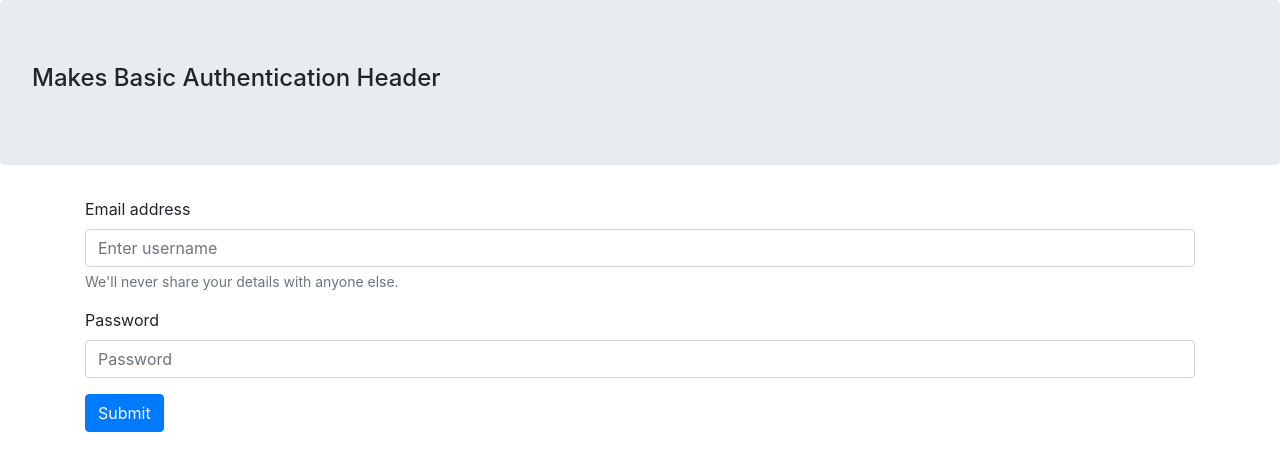
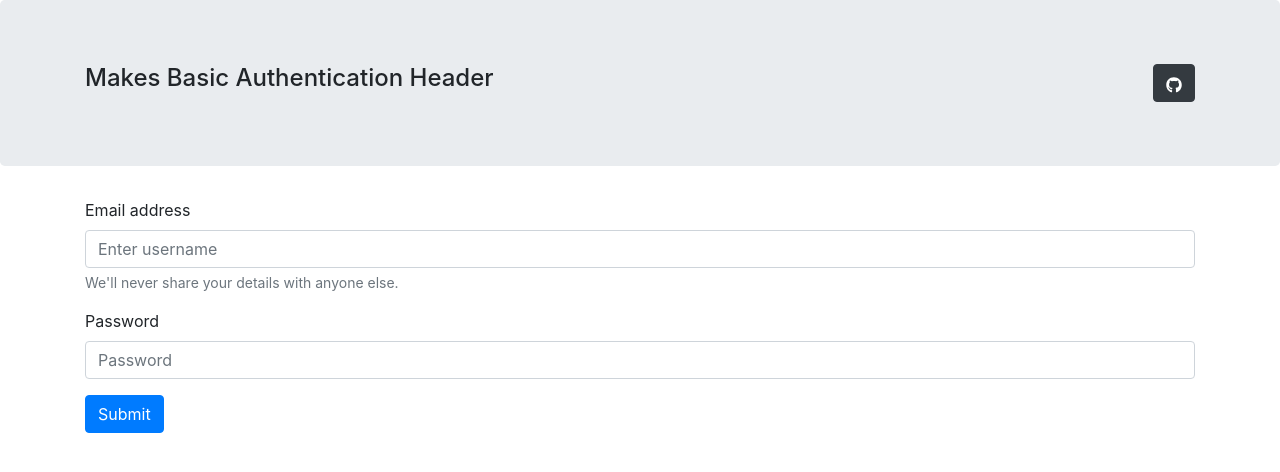
Before and after one commit to kamrul1/basic-password-to-base64, a React (Create React App) app: page / in a window 1280 px wide. Shown: the top 472 px of the page. Built offline with nearby package versions, Linux system fonts and the light colour scheme.

Commit message:
github link

```diff
--- a/package.json
+++ b/package.json
@@ -11,6 +11,7 @@
     "react": "^17.0.2",
     "react-bootstrap": "^1.5.2",
     "react-dom": "^17.0.2",
+    "react-icons": "^4.2.0",
     "react-scripts": "4.0.3",
     "utf8": "^3.0.0",
     "web-vitals": "^1.1.1"
--- a/src/App.js
+++ b/src/App.js
@@ -1,5 +1,7 @@
+
 import { useState } from "react";
-import { Alert, Jumbotron } from "react-bootstrap";
+import { Alert, Jumbotron, Button, Container } from "react-bootstrap";
+import { FaGithub } from "react-icons/fa";
 const { default: RequestForm } = require("./components/RequestForm");
 
 
@@ -7,24 +9,33 @@ function App() {
 
   const [response, setResponse] = useState('');
 
-  const updateUI = (text)=>{
+  const updateUI = (text) => {
     setResponse(text);
   }
+
+  const rightCSS = {
+    display: 'flex', justifyContent: 'space-between'
+  };
+
 
   return (
     <div className="App">
       <>
         <Jumbotron>
+        <Container style={rightCSS}>
             <h4> Makes Basic Authentication Header</h4>
+            <a href="https://github.com/kamrul1/basic-password-to-base64" target="_blank" rel="noreferrer"><Button variant="dark"><FaGithub/></Button></a>
+        </Container>
           {
-          response!=='' && (
+            response !== '' && (
               <Alert variant="success">
                 {response}
               </Alert>
             )
           }
         </Jumbotron>
-      <RequestForm encodedValue={updateUI}/>
+        <RequestForm encodedValue={updateUI} />
+
       </>
     </div>
   );
```
Also changed, not shown: 1 other file (tests, documents, lock files or other folders). Lines whose indentation alone changed are shown as unchanged.
